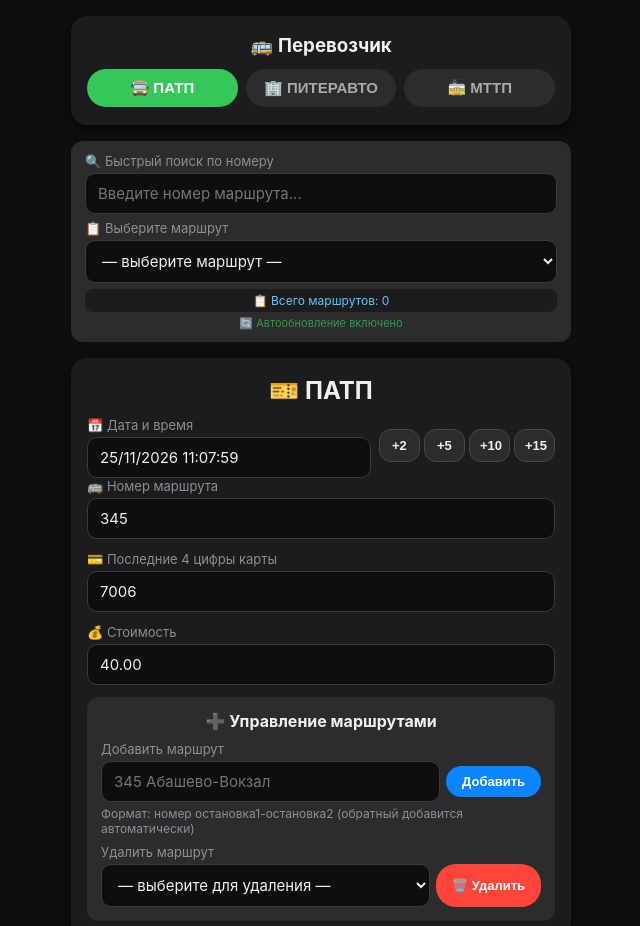
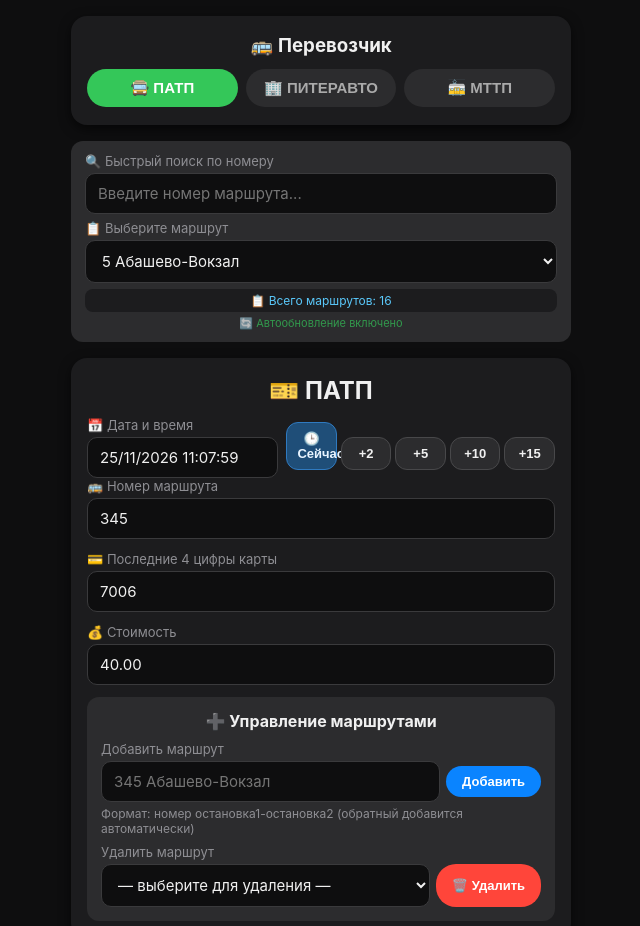
Before and after one commit to kotvovka8-hue/terminalPrint, a plain HTML site: page index.html in a window 1280 px wide. Shown: the top 926 px of the page, without its empty margins (319-959 px from the left). Drawn offline with nearby package versions, Linux system fonts and the light colour scheme.

Commit message:
Update index.html

```diff
--- a/index.html
+++ b/index.html
@@ -97,6 +97,8 @@
         .btn-clear-draft { background: #ff3b30; color: white; }
         .btn-time { background: #2c2c2e; color: #f0f0f0; border: 1px solid #48484a; flex: 1; min-width: 44px; }
         .btn-time:hover { background: #3a3a3c; }
+        .btn-now { background: #1f4e78; border-color: #2f7ac0; color: #e8f4ff; min-width: 76px; }
+        .btn-now:hover { background: #266094; }
         .btn-route { background: #0a84ff; color: white; padding: 8px 16px; border-radius: 20px; font-size: 13px; }
         .btn-route-danger { background: #ff453a; color: white; padding: 8px 16px; border-radius: 20px; font-size: 13px; }
 
@@ -392,10 +394,11 @@
                 <input type="text" id="patp_time">
             </div>
             <div class="time-buttons">
-                <button class="btn-time" data-target="patp_time" data-minutes="2">+2</button>
-                <button class="btn-time" data-target="patp_time" data-minutes="5">+5</button>
-                <button class="btn-time" data-target="patp_time" data-minutes="10">+10</button>
-                <button class="btn-time" data-target="patp_time" data-minutes="15">+15</button>
+                <button type="button" class="btn-time btn-now" data-target="patp_time" title="Обновить на текущее время">🕒 Сейчас</button>
+                <button type="button" class="btn-time" data-target="patp_time" data-minutes="2">+2</button>
+                <button type="button" class="btn-time" data-target="patp_time" data-minutes="5">+5</button>
+                <button type="button" class="btn-time" data-target="patp_time" data-minutes="10">+10</button>
+                <button type="button" class="btn-time" data-target="patp_time" data-minutes="15">+15</button>
             </div>
         </div>
 
@@ -442,10 +445,11 @@
                 <input type="text" id="piter_time">
             </div>
             <div class="time-buttons">
-                <button class="btn-time" data-target="piter_time" data-minutes="2">+2</button>
-                <button class="btn-time" data-target="piter_time" data-minutes="5">+5</button>
-                <button class="btn-time" data-target="piter_time" data-minutes="10">+10</button>
-                <button class="btn-time" data-target="piter_time" data-minutes="15">+15</button>
+                <button type="button" class="btn-time btn-now" data-target="piter_time" title="Обновить на текущее время">🕒 Сейчас</button>
+                <button type="button" class="btn-time" data-target="piter_time" data-minutes="2">+2</button>
+                <button type="button" class="btn-time" data-target="piter_time" data-minutes="5">+5</button>
+                <button type="button" class="btn-time" data-target="piter_time" data-minutes="10">+10</button>
+                <button type="button" class="btn-time" data-target="piter_time" data-minutes="15">+15</button>
             </div>
         </div>
 
@@ -491,10 +495,11 @@
                 <input type="text" id="mttp_time">
             </div>
             <div class="time-buttons">
-                <button class="btn-time" data-target="mttp_time" data-minutes="2">+2</button>
-                <button class="btn-time" data-target="mttp_time" data-minutes="5">+5</button>
-                <button class="btn-time" data-target="mttp_time" data-minutes="10">+10</button>
-                <button class="btn-time" data-target="mttp_time" data-minutes="15">+15</button>
+                <button type="button" class="btn-time btn-now" data-target="mttp_time" title="Обновить на текущее время">🕒 Сейчас</button>
+                <button type="button" class="btn-time" data-target="mttp_time" data-minutes="2">+2</button>
+                <button type="button" class="btn-time" data-target="mttp_time" data-minutes="5">+5</button>
+                <button type="button" class="btn-time" data-target="mttp_time" data-minutes="10">+10</button>
+                <button type="button" class="btn-time" data-target="mttp_time" data-minutes="15">+15</button>
             </div>
         </div>
 
@@ -980,9 +985,80 @@
         return { connect, disconnect, isConnected, printCanvas, isUserCancelled };
     })();
 
+    const DEFAULT_ROUTES_BY_COMPANY = {
+        patp: [
+            "5 Абашево-Вокзал",
+            "5 Вокзал-Абашево",
+            "66 Лизы чайк-Промыш",
+            "66 Промыш-Лизы чайк",
+            "70 Веры Сол-СовПлощадь",
+            "70 СовПлощадь-Веры Сол",
+            "70* Веры Сол-СовПлощадь",
+            "70* СовПлощадь-Веры Сол",
+            "88 ЦВТИ-СШМНУ",
+            "88 СШМНУ-ЦВТИ",
+            "25* Вокзал-18й Квартал",
+            "25* 18й Квартал-Вокзал",
+            "25 Набер-18й Квартал",
+            "25 18й Квартал-Набер",
+            "27 Ул Челюск-ТРЦ Планета",
+            "27 ТРЦ Планета-Ул Челюск"
+        ],
+        piter: [
+            "5 Абашево-Вокзал",
+            "5 Вокзал-Абашево",
+            "66 Лизы чайк-Промыш",
+            "66 Промыш-Лизы чайк",
+            "70 Веры Сол-СовПлощадь",
+            "70 СовПлощадь-Веры Сол",
+            "70* Веры Сол-СовПлощадь",
+            "70* СовПлощадь-Веры Сол",
+            "88 ЦВТИ-СШМНУ",
+            "88 СШМНУ-ЦВТИ",
+            "25* Вокзал-18й Квартал",
+            "25* 18й Квартал-Вокзал",
+            "25 Набер-18й Квартал",
+            "25 18й Квартал-Набер",
+            "27 Ул Челюск-ТРЦ Планета",
+            "27 ТРЦ Планета-Ул Челюск"
+        ],
+        mttp: [
+            "5 Абашево-Вокзал",
+            "5 Вокзал-Абашево",
+            "66 Лизы чайк-Промыш",
+            "66 Промыш-Лизы чайк",
+            "70 Веры Сол-СовПлощадь",
+            "70 СовПлощадь-Веры Сол",
+            "70* Веры Сол-СовПлощадь",
+            "70* СовПлощадь-Веры Сол",
+            "88 ЦВТИ-СШМНУ",
+            "88 СШМНУ-ЦВТИ",
+            "25* Вокзал-18й Квартал",
+            "25* 18й Квартал-Вокзал",
+            "25 Набер-18й Квартал",
+            "25 18й Квартал-Набер",
+            "27 Ул Челюск-ТРЦ Планета",
+            "27 ТРЦ Планета-Ул Челюск"
+        ]
+    };
+
     // ----- Работа с маршрутами -----
     function getPresets(company) {
-        try { return JSON.parse(localStorage.getItem('bilet_presets_' + company)) || []; } catch(e){ return []; }
+        const key = 'bilet_presets_' + company;
+        const seededKey = 'bilet_presets_seeded_v1_' + company;
+        let arr = [];
+        try { arr = JSON.parse(localStorage.getItem(key)) || []; } catch(e){ arr = []; }
+        if (!localStorage.getItem(seededKey)) {
+            const defaults = DEFAULT_ROUTES_BY_COMPANY[company] || [];
+            const merged = [...arr];
+            for (const item of defaults) {
+                if (!merged.includes(item)) merged.push(item);
+            }
+            localStorage.setItem(key, JSON.stringify(merged));
+            localStorage.setItem(seededKey, '1');
+            return merged;
+        }
+        return arr;
     }
     function setPresets(company, arr) {
         localStorage.setItem('bilet_presets_' + company, JSON.stringify(arr));
@@ -1537,7 +1613,17 @@ ${fixedStops}
 
     // ----- Инициализация -----
     function init() {
-        document.querySelectorAll('.btn-time').forEach(btn => {
+        document.querySelectorAll('.btn-now').forEach(btn => {
+            btn.addEventListener('click', function() {
+                const targetId = this.dataset.target;
+                const inp = document.getElementById(targetId);
+                if (!inp) return;
+                inp.value = getCurrentDateTime();
+                scheduleUpdate();
+            });
+        });
+
+        document.querySelectorAll('.btn-time:not(.btn-now)').forEach(btn => {
             btn.addEventListener('click', function() {
                 addMinutesToField(this.dataset.target, parseInt(this.dataset.minutes));
             });
```
